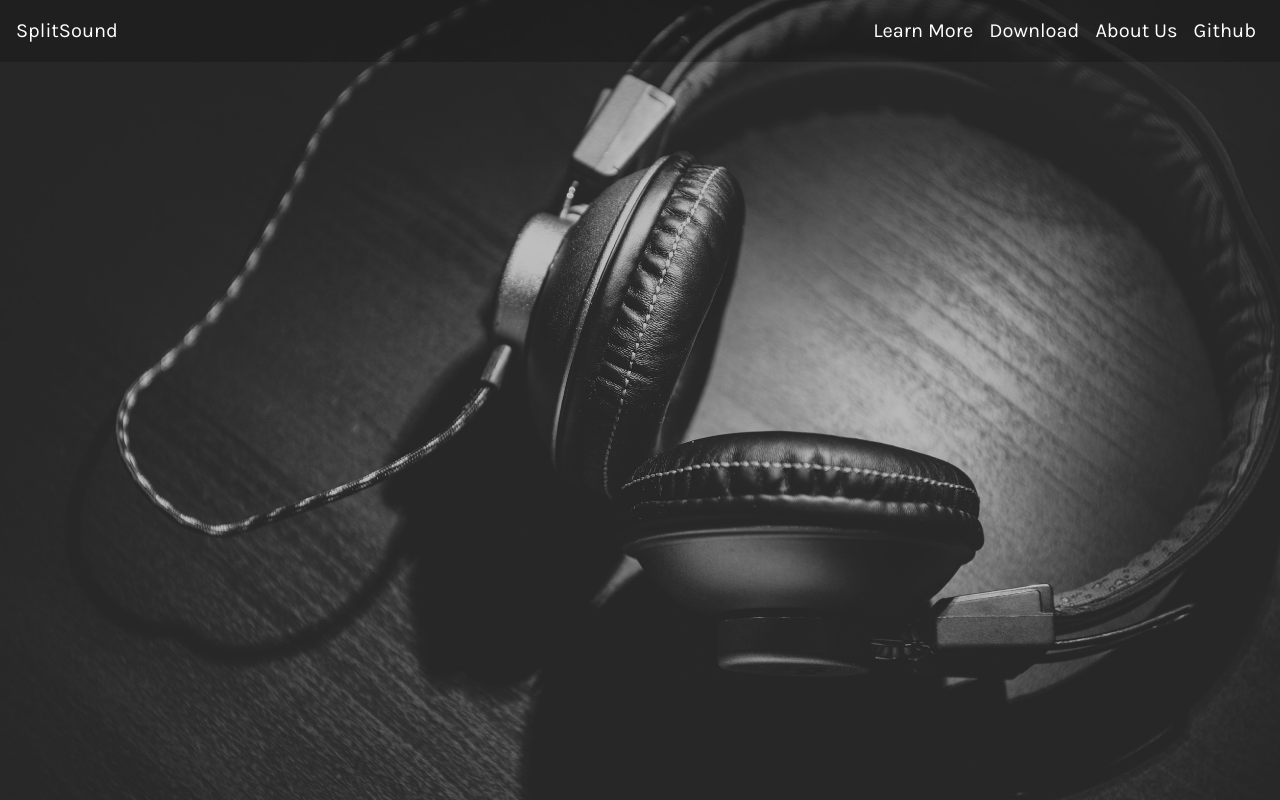
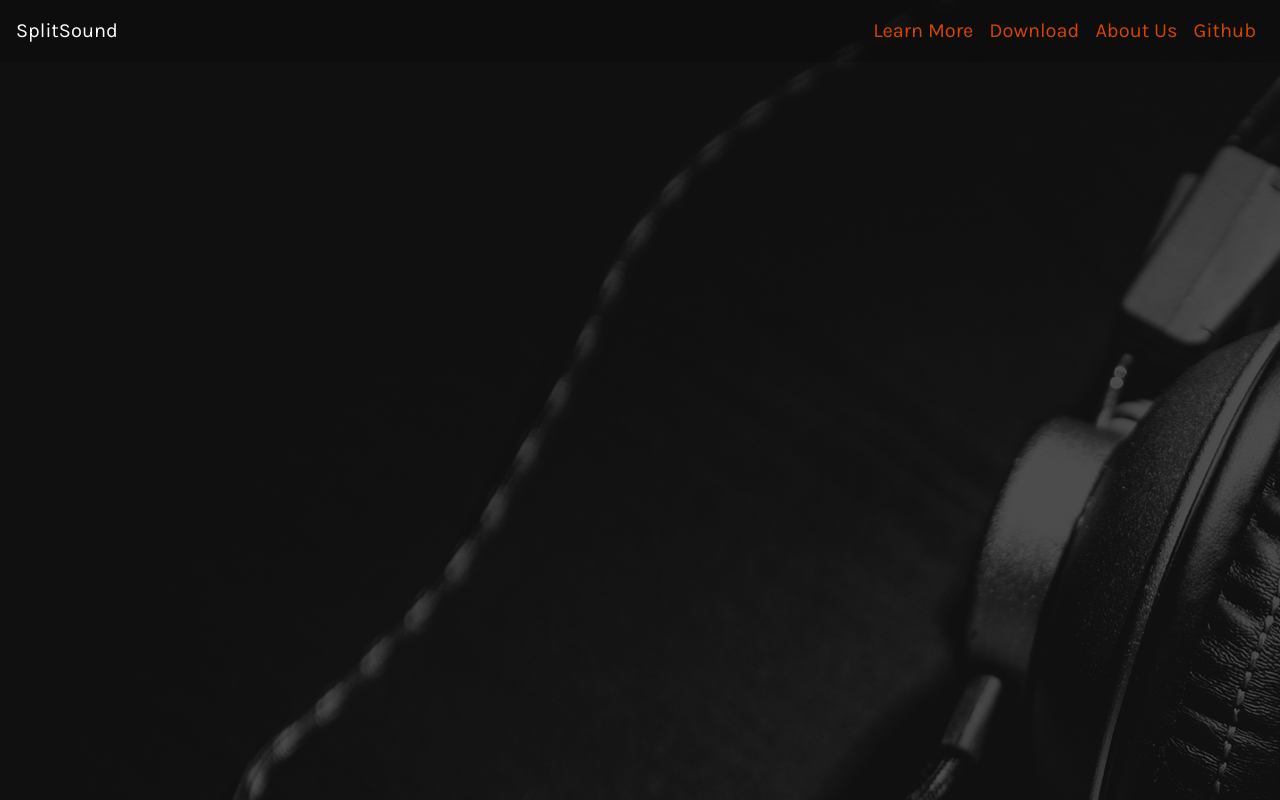
Before and after one commit to symboxtra/SplitSound-Web, a Vue app: page /#/ in a window 1280 px wide. Built offline with nearby package versions, Linux system fonts and the light colour scheme.

Commit message:
played with the colors and centralized the css files

```diff
--- /dev/null
+++ b/src/assets/css/components.css
@@ -0,0 +1,13 @@
+h1 {
+    color: white;
+}
+
+p {
+    color: white;
+    font-size: 20px;
+}
+
+.inner {
+    display: table;
+    margin: 0 auto;
+}
--- a/src/assets/css/main.css
+++ b/src/assets/css/main.css
@@ -3,7 +3,7 @@
 
 .main {
     font-family: 'Karla', sans-serif;
-    background-image: url("../images/heaphones-cropped-to-mobile.jpg");
+    background: linear-gradient( rgba(0, 0, 0, 0.6), rgba(0, 0, 0, 0.6) ), url("../images/heaphones-cropped-to-mobile.jpg");
     min-height: 100vh;
     height: 100%;
     width: 100%;
@@ -13,7 +13,7 @@
 
 @media (min-width: 600px) {
     .main {
-        background-image: url("../images/headphone-pic.jpg");
+        background: linear-gradient( rgba(0, 0, 0, 0.6), rgba(0, 0, 0, 0.6) ), url("../images/headphone-pic.jpg");
     }
 }
 
@@ -22,7 +22,7 @@
 }
 
 .navbar .navbar-nav li a {
-    color: white !important;
+    color: #D44500 !important;
     font-size: 20px;
     font-family: "Karla", sans-serif;
 }
--- a/src/components/AboutUs.vue
+++ b/src/components/AboutUs.vue
@@ -11,7 +11,5 @@
 </script>
 
 <style scoped>
-    h1 {
-        color: white;
-    }
+    @import "../assets/css/components.css";
 </style>
--- a/src/components/Download.vue
+++ b/src/components/Download.vue
@@ -11,7 +11,5 @@
 </script>
 
 <style scoped>
-    h1 {
-        color: white;
-    }
+    @import "../assets/css/components.css";
 </style>
--- a/src/components/Home.vue
+++ b/src/components/Home.vue
@@ -15,17 +15,5 @@
 </script>
 
 <style scoped>
-    h1 {
-        color: white;
-    }
-
-    p {
-        color: white;
-        font-size: 20px;
-    }
-
-    .inner {
-        display: table;
-        margin: 0 auto;
-    }
+    @import "../assets/css/components.css";
 </style>
--- a/src/components/LearnMore.vue
+++ b/src/components/LearnMore.vue
@@ -11,7 +11,5 @@
 </script>
 
 <style scoped>
-    h1 {
-        color: white;
-    }
+    @import "../assets/css/components.css";
 </style>
```
